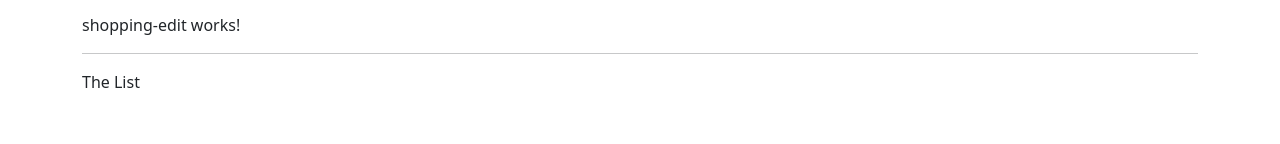
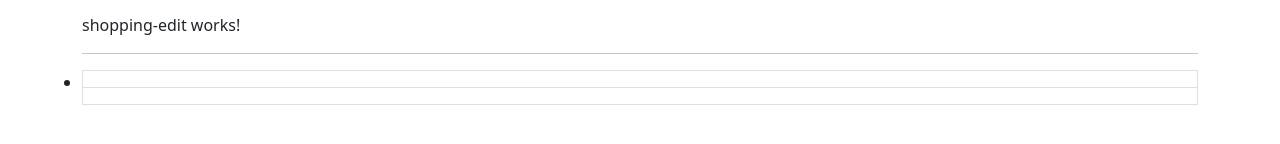
Before and after one commit to A3shaq/Basics-of-Angular, an Angular app: page / in a window 1280 px wide. Shown: the part 414-558 px from the top of the page. Built offline with nearby package versions, Linux system fonts and the light colour scheme.

Commit message:
render shoppinf list with dynamic shopiing array and its model

```diff
--- a/src/app/shopping-list/shopping-list.component.html
+++ b/src/app/shopping-list/shopping-list.component.html
@@ -2,6 +2,10 @@
   <div class="col-xs-10">
     <app-shopping-edit></app-shopping-edit>
     <hr />
-    <p>The List</p>
+<ul class="list-group">
+<li><a href="#" class="list-group-item" style="cursor: pointer;" *ngFor="let ingredient of ingredients">
+<!-- {{ingredient}} -->
+</a></li>
+</ul>
   </div>
 </div>
```
